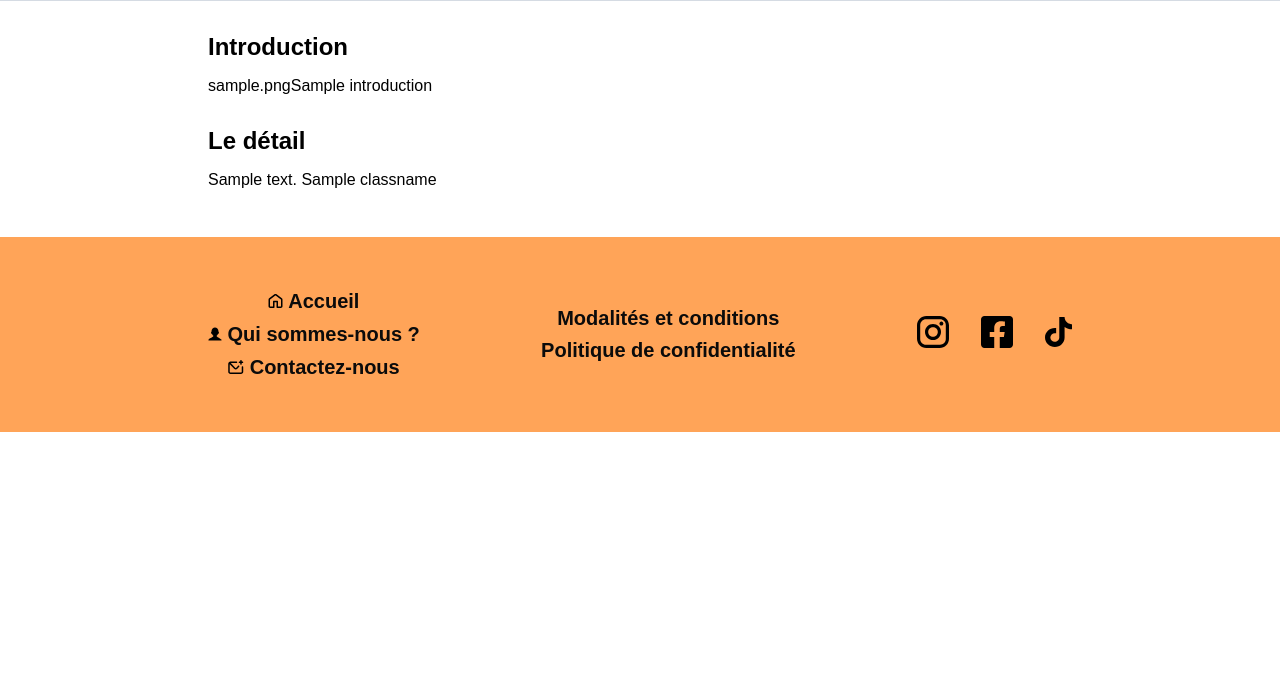
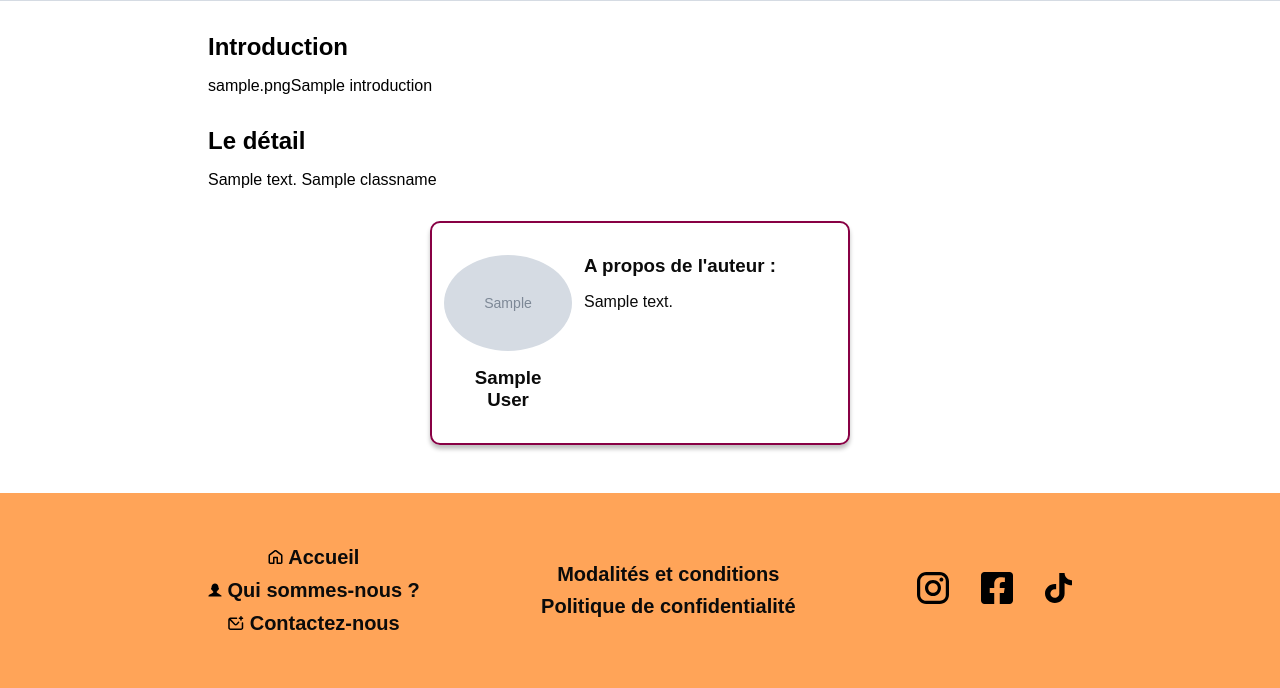
Before and after one commit to WildCodeSchool/blog-e-boulga-mvc, a PHP site: template src/View/Article/article.html.twig in a window 1280 px wide. Shown: the part 589-1277 px from the top of the page. Before the commit the page ends 1021 px from the top, so only its background shows below. Run offline with PHP 8.4, Linux system fonts and the light colour scheme; the template is opened without the code that fills it: most values are stand-ins (such as "Sample title", 1, 10 or a date in 2020); grey boxes marked "Sample" are stand-in pictures; some libraries are stand-ins or nearby versions.

Commit message:
created controller author block

```diff
--- a/src/View/Article/article.html.twig
+++ b/src/View/Article/article.html.twig
@@ -32,5 +32,16 @@
                 {{ classname }}
             </p>
         </section>
+
+        <a href="/about_us" id="author_section" class="content-width">
+            <aside id="left_author">
+                <img id="author_img" src="{{ author.authorImg }}" alt="Photo de l'auteur {{ author.firstName }} {{ author.lastName }}" />
+                <h3 id="author_name">{{ author.firstName }} {{ author.lastName }}</h3>
+            </aside>
+            <article id="right_author">
+                <h3 id="author_title_desc">A propos de l'auteur :</h3>
+                {{ author.shortDescription }}
+            </article>
+        </a>
     </main>
 {% endblock %}
```
Also changed, not shown: src/Controller/ArticleController.php (+7 -0 lines).
